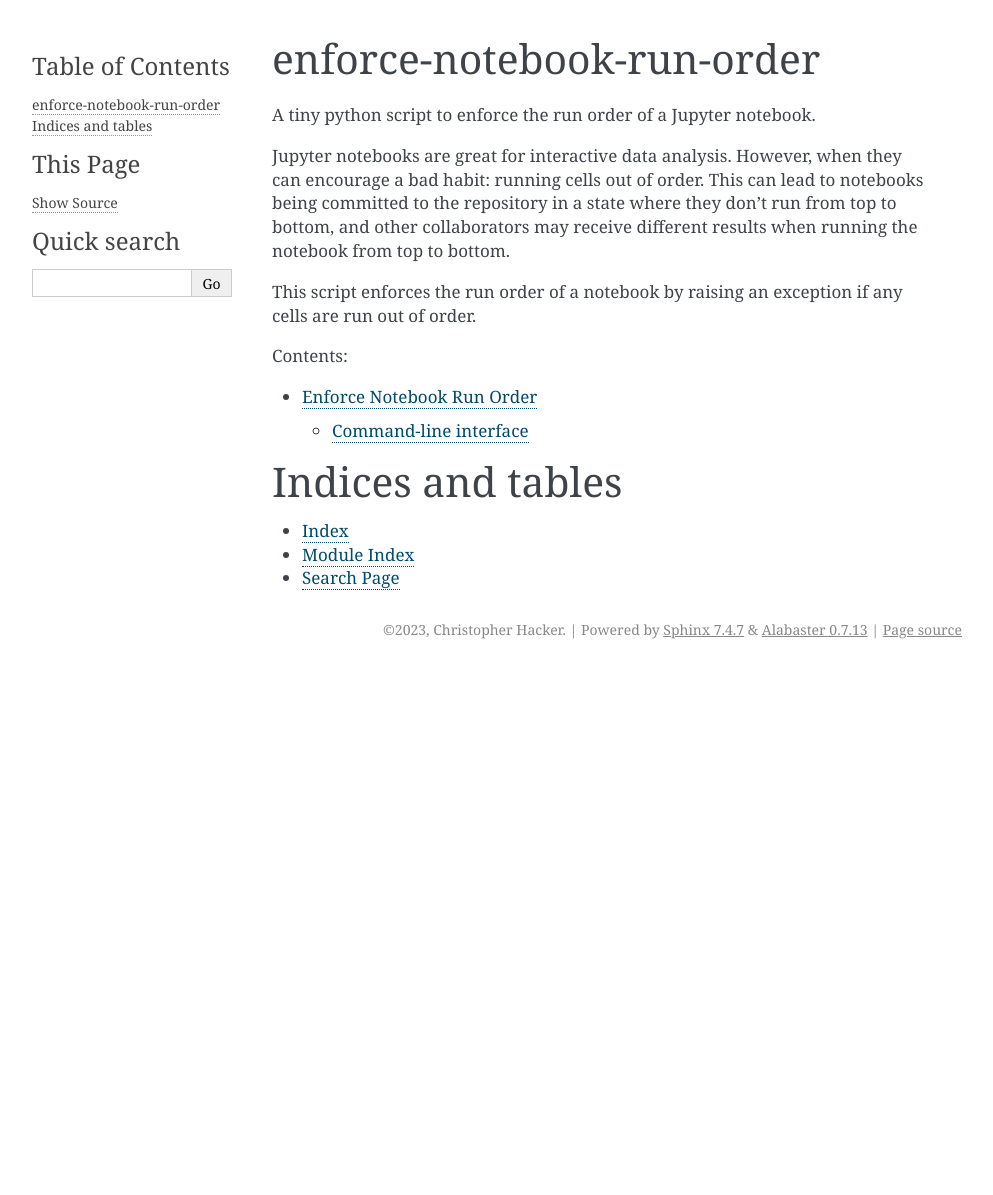
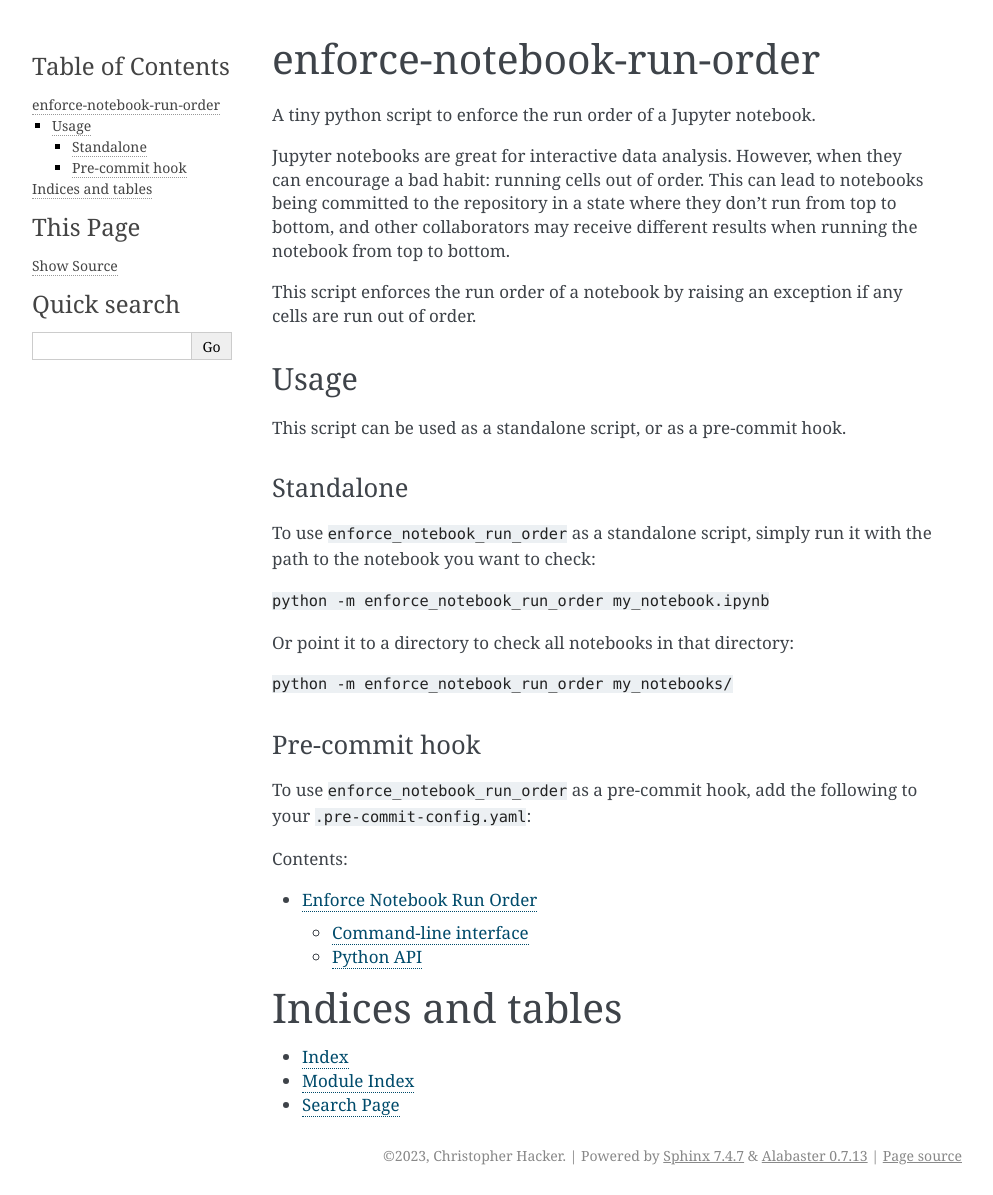
Before and after one commit to cmhac/enforce-notebook-run-order, a Sphinx documentation site: the page built from docs/index.rst, in a window 1280 px wide. Shown: the whole page, without its empty margins (148-1141 px from the left). Built offline with Sphinx 7.4.7, drawn with Linux system fonts in a browser that asks for light colours; before the commit the page ends 900 px from its top, so only the background shows below that.

Commit message:
update docs

```diff
--- a/docs/README.rst
+++ b/docs/README.rst
@@ -11,3 +11,25 @@ when running the notebook from top to bottom.
 
 This script enforces the run order of a notebook by raising an exception if
 any cells are run out of order.
+
+Usage
+-----
+
+This script can be used as a standalone script, or as a pre-commit hook.
+
+Standalone
+^^^^^^^^^^
+
+To use ``enforce_notebook_run_order`` as a standalone script, simply run it with the path to the
+notebook you want to check:
+
+``python -m enforce_notebook_run_order my_notebook.ipynb``
+
+Or point it to a directory to check all notebooks in that directory:
+
+``python -m enforce_notebook_run_order my_notebooks/``
+
+Pre-commit hook
+^^^^^^^^^^^^^^^
+
+To use ``enforce_notebook_run_order`` as a pre-commit hook, add the following to your ``.pre-commit-config.yaml``:
--- a/docs/module_enforce_notebook_run_order.rst
+++ b/docs/module_enforce_notebook_run_order.rst
@@ -1,12 +1,16 @@
 ==========================
 Enforce Notebook Run Order
 ==========================
-
-.. automodule:: enforce_notebook_run_order
-   :members:
 
 Command-line interface
 ----------------------
 
 .. click:: enforce_notebook_run_order:cli
    :prog: enforce-notebook-run-order
+
+
+Python API
+----------
+
+.. automodule:: enforce_notebook_run_order
+   :members:
```
Also changed, not shown: README.md (+21 -0 lines), 1 other file.
